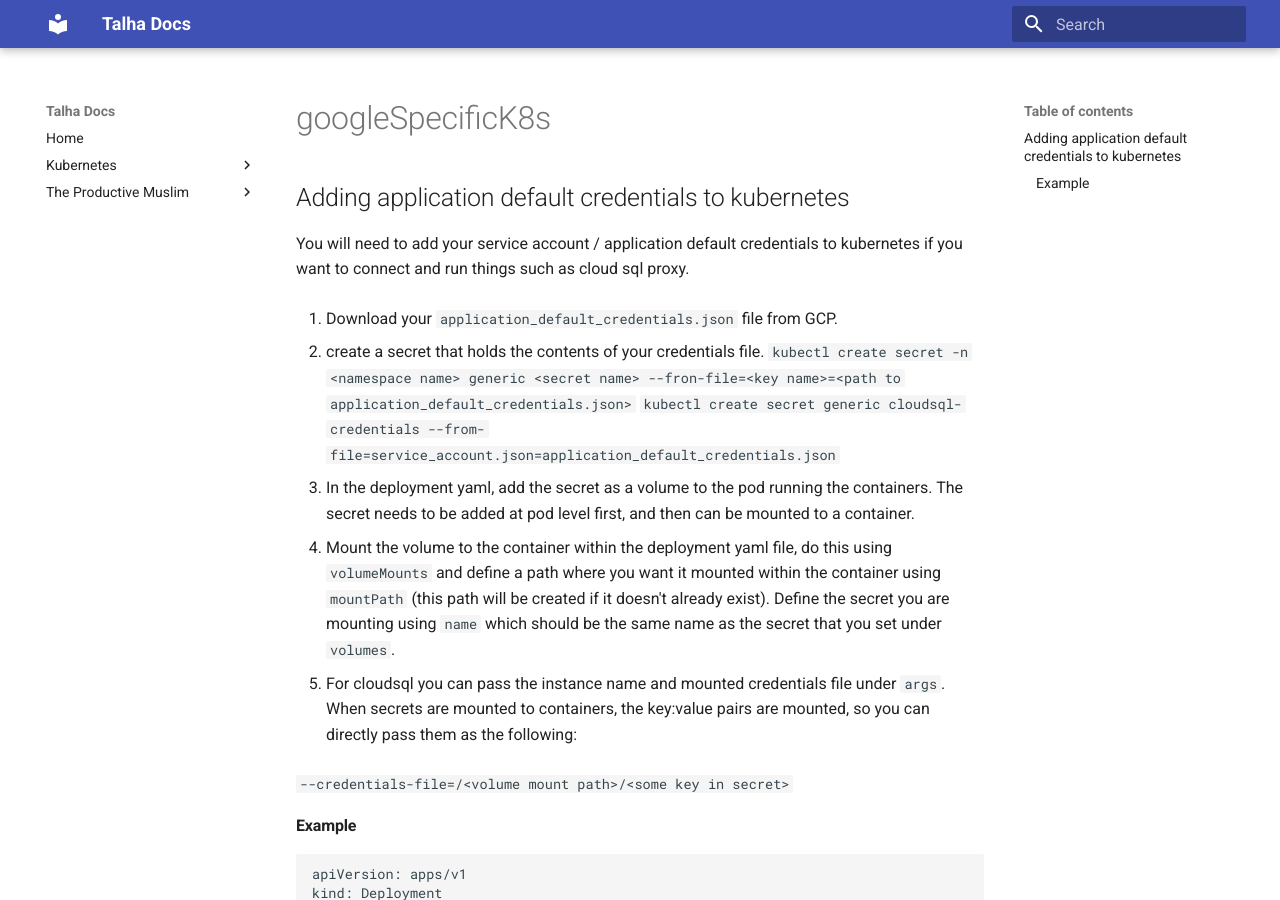
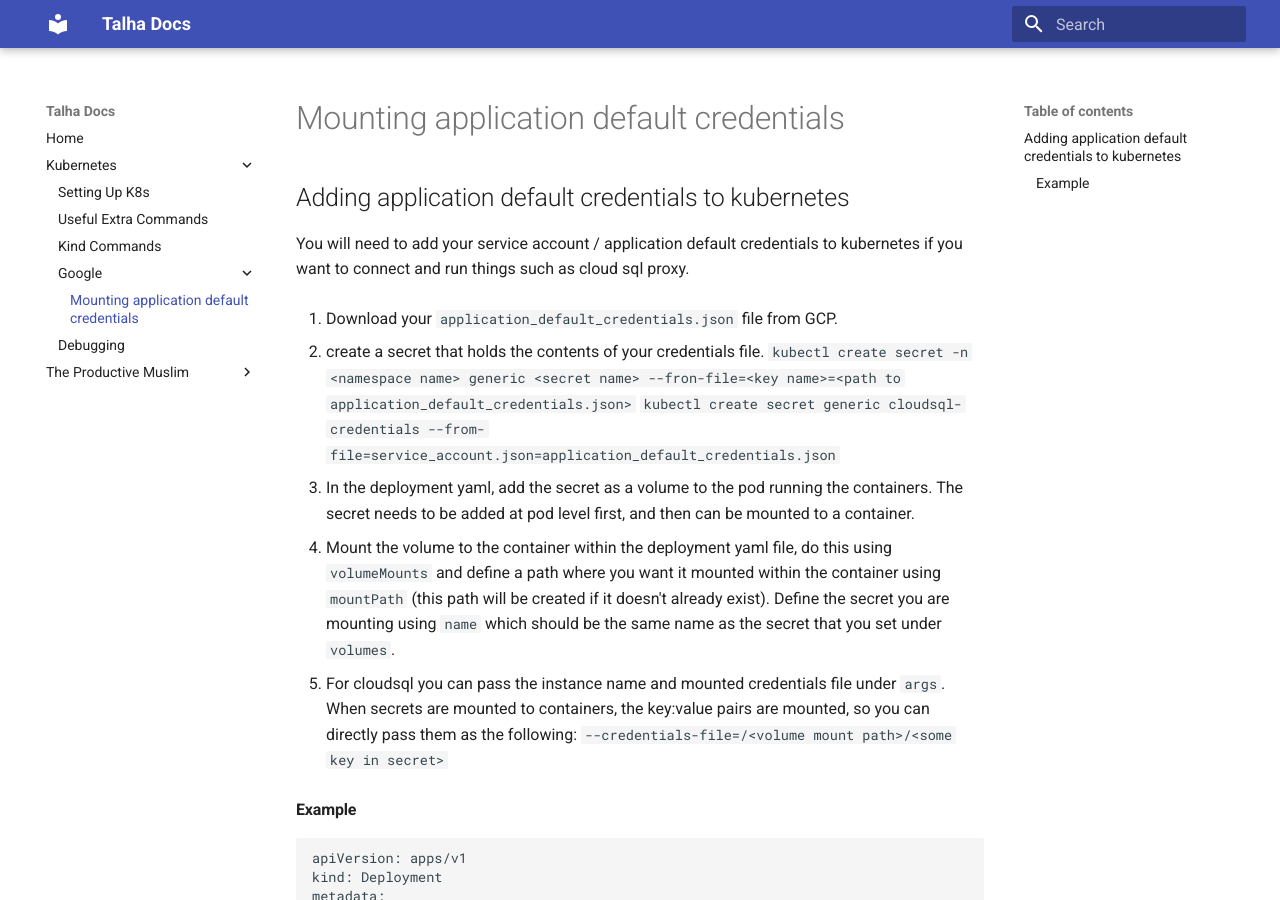
Before and after one commit to TRafi9/documentation, an MkDocs documentation site: the page built from docs/kubernetes/google/mountingApplicationDefaultCredentials.md, in a window 1280 px wide and 900 px high. Built offline with MkDocs 1.6.1 and Material for MkDocs 9.7.7, drawn with Linux system fonts in a browser that asks for light colours.

Commit message:
adding mkdocs properly, adding sub dirs

```diff
--- a/docs/kubernetes/googleSpecificK8s.md
+++ b/docs/kubernetes/google/mountingApplicationDefaultCredentials.md
@@ -13,8 +13,7 @@ You will need to add your service account / application default credentials to k
 4. Mount the volume to the container within the deployment yaml file, do this using `volumeMounts` and define a path where you want it mounted within the container using `mountPath` (this path will be created if it doesn't already exist). Define the secret you are mounting using `name` which should be the same name as the secret that you set under `volumes`.
 
 5. For cloudsql you can pass the instance name and mounted credentials file under `args`. When secrets are mounted to containers, the key:value pairs are mounted, so you can directly pass them as the following:
-
-`--credentials-file=/<volume mount path>/<some key in secret>`
+   `--credentials-file=/<volume mount path>/<some key in secret>`
 
 #### Example
 
--- a/mkdocs.yml
+++ b/mkdocs.yml
@@ -6,6 +6,8 @@ nav:
       - "Setting Up K8s": "kubernetes/settingUpKubernetes.md"
       - "Useful Extra Commands": "kubernetes/usefulCommands.md"
       - "Kind Commands": "kubernetes/kindCommands.md"
+      - "Google":
+          - "Mounting application default credentials": "kubernetes/google/mountingApplicationDefaultCredentials.md"
       - "Debugging": "kubernetes/debugging.md"
   - The Productive Muslim:
       - "License": "license.md"
```
